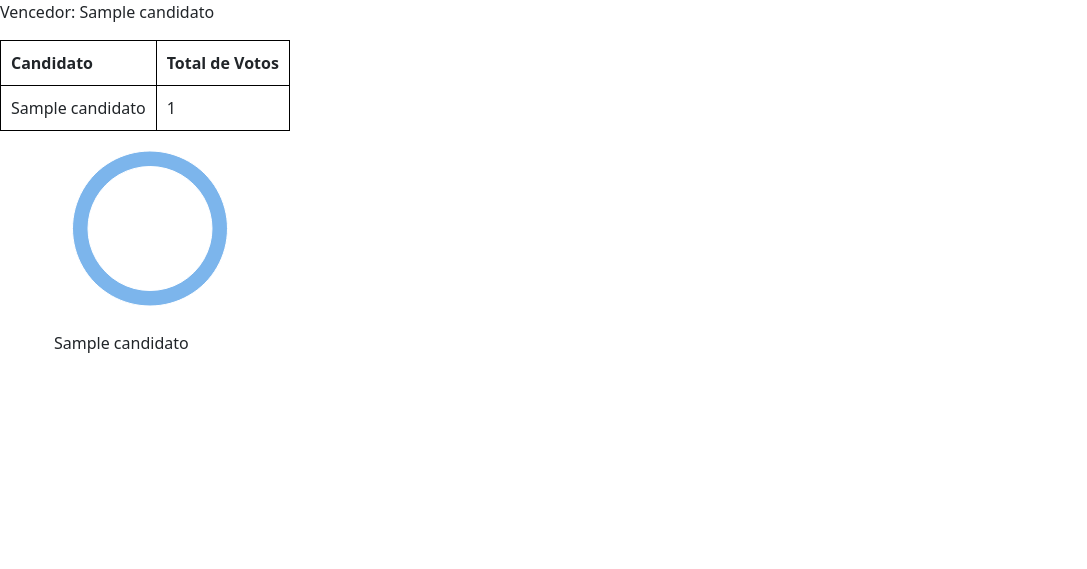
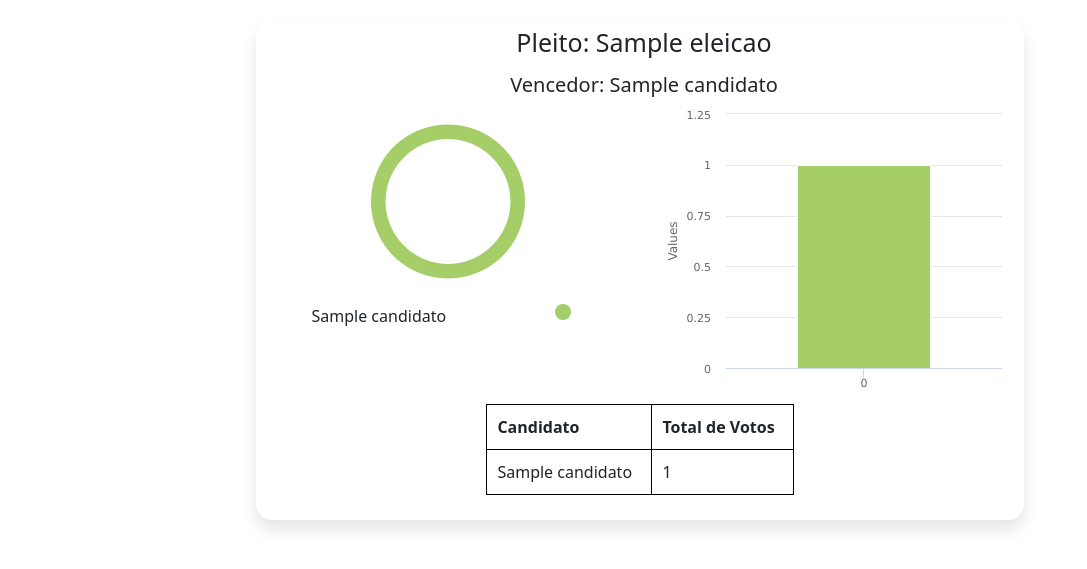
Before and after one commit to Matheus51bento/-Sele-o-Edital-001-2022-NADIC-IFRN, a Django app: page /resultado/1 in a window 1280 px wide. Shown: the part 56-625 px from the top of the page, without its empty margins (0-1087 px from the left). Run offline with Django 3.2, Linux system fonts and the light colour scheme; tables that the repository leaves empty hold one stand-in row (values such as "Sample post").

Commit message:
dashboards resultados

```diff
--- a/ElectSis/eleicao/templates/menu.html
+++ b/ElectSis/eleicao/templates/menu.html
@@ -31,7 +31,8 @@
                             <h5 class="card-title"><span style="vertical-align: top;">Cadastro Candidatos</span><span
                                     class="material-icons" style="margin-left: 10px;">&#xe7f0;</span></h5>
                             <p class="card-text">Aqui pode-se cadastras os candidatos de forma individual.</p>
-                        <a href="{% url 'cadastro candidato' %}" class="btn btn-primary botao-menu-par">Cadastrar</a>
+                            <a href="{% url 'cadastro candidato' %}"
+                               class="btn btn-primary botao-menu-par">Cadastrar</a>
                         </div>
                     </div>
                 </div>
@@ -47,7 +48,7 @@
                     <div class="card-par card text-center" style="width: 18rem;">
                         <div class="card-body">
                             <h5 class="card-title"><span style="vertical-align: top;">Votar</span><span
-                                class="material-icons" style="margin-left: 10px;">&#xe7f0;</span></h5>
+                                    class="material-icons" style="margin-left: 10px;">&#xe175;</span></h5>
                             <p class="card-text">Aqui pode-se encontrar eleições abertas e/ou finalizadas.</p>
                             <a href="{% url 'pleitos' %}" class="btn btn-primary botao-menu-par">Cadastrar</a>
                         </div>
@@ -57,5 +58,4 @@
             </div>
         </div>
 
-
 {% endblock %}
--- a/ElectSis/eleicao/templates/resultado.html
+++ b/ElectSis/eleicao/templates/resultado.html
@@ -10,9 +10,50 @@
 
 {% block content %}
 
-    <p>Vencedor: {{ vencedor }}</p>
+    <div class="d-flex justify-content-around" style="margin-top: 20px; margin-bottom: 20px; ">
 
-    <table>
+        <div class="row"
+             style="width: 60%; box-shadow: 0px 10px 16px rgba(0, 0, 0, 0.1); border-radius: 16px; padding-bottom: 25px;">
+
+
+            <p class="m-1"
+               style="font-size: 25px; text-align: center">Pleito: {{ titulo }}</p>
+            <p class="m-1"
+               style="font-size: 20px; text-align: center">Vencedor: {{ vencedor }}</p>
+
+            <div class="col-6">
+
+                <div class="d-flex justify-content-center">
+                    <div class="carteira-card" style="width: 300px;">
+
+                        <div id="chart" style="width:100%; height:200px; border-radius: 16px">
+
+                        </div>
+
+                        {% for key, value in dados_coloridos.items %}
+                            <div class="row" style="justify-content: center">
+                                <div class="col-9">
+                                    <span>{{ key }}</span>
+                                </div>
+                                <div class="col-2">
+                                    <div style="background-color: {{ value }}; border-radius: 8px; height: 16px; width: 16px"></div>
+                                </div>
+                            </div>
+                        {% endfor %}
+
+                    </div>
+                </div>
+
+            </div>
+
+            <div class="col-6">
+
+                <div id="container" style="height: 300px;"></div>
+
+            </div>
+
+
+            <table style="margin: auto; width: 40%;">
 
                 <tr>
                     <th>Candidato</th>
@@ -29,23 +70,8 @@
 
             </table>
 
-    <div class="carteira-card" style="width: 300px;">
-
-        <div id="chart" style="width:100%; height:200px; border-radius: 16px">
 
         </div>
-
-        {% for key, value in candidatos.items %}
-            <div class="row" style="justify-content: center">
-                <div class="col-6">
-                    <span>{{ key }}</span>
-                </div>
-                <div class="col-2">
-                    <div style="background-color: {{ value }}; border-radius: 8px; height: 16px; width: 16px"></div>
-                </div>
-            </div>
-        {% endfor %}
-
     </div>
 
 
@@ -55,18 +81,18 @@
 
     <script src="https://code.highcharts.com/highcharts.js"></script>
     <script>
-        {#const cores = "{{ cores }}".replaceAll(", ", "").split("&#x27;")#}
-        {##}
-        {#for (let i = 0; i < cores.length; i = i + 1) {#}
-        {#    if (cores[i] === "" || cores[i] === "[" || cores[i] === "]") {#}
-        {#        cores.splice(i, 1);#}
-        {#    }#}
-        {#}#}
-        {##}
-        {#Highcharts.setOptions({#}
-        {#    // colors: ["(220, 168, 47)"]#}
-        {#    colors: cores#}
-        {#});#}
+        const cores = "{{ cores }}".replaceAll(", ", "").split("&#x27;")
+
+        for (let i = 0; i < cores.length; i = i + 1) {
+            if (cores[i] === "" || cores[i] === "[" || cores[i] === "]") {
+                cores.splice(i, 1);
+            }
+        }
+
+        Highcharts.setOptions({
+            // colors: ["(220, 168, 47)"]
+            colors: cores
+        });
 
         document.addEventListener("DOMContentLoaded", function () {
             var chart1 = new Highcharts.Chart({
@@ -108,6 +134,37 @@
             });
         });
 
+        Highcharts.chart('container', {
+            chart: {
+                type: 'column'
+            },
+            title: {
+                text: ''
+            },
+            legend: {enabled: false},
+            credits: {
+                enabled: false
+            },
+            plotOptions: {
+                series: {
+                    enableMouseTracking: false,
+                },
+            },
+            series: [
+                {% for entry in dados %}
+                    {
+                        data: [{{ entry }}]
+                    }
+
+                    {% if not forloop.last %}
+                        ,
+                        {{ else }}
+                    {% endif %}
+                {% endfor %}
+            ]
+        });
+
+
     </script>
 
 
--- a/ElectSis/eleicao/views.py
+++ b/ElectSis/eleicao/views.py
@@ -8,13 +8,14 @@ from django.core.exceptions import PermissionDenied
 from django.http.response import HttpResponseRedirect
 from random import randint
 
+
 # Create your views here.
 
 def index(request):
     return render(request, "menu.html")
 
+
 def voto_view(request, id):
-
     eleicao = Eleicao.objects.get(pk=id)
 
     candidatos = eleicao.candidatos.all()
@@ -26,9 +27,9 @@ def voto_view(request, id):
         if request.method == "POST":
 
             # confirm_vote = Voto.objects.filter(eleitor=request.POST["cpf"], pleito=eleicao)
-            cpfs =request.POST["cpf"]
-            cpfs = cpfs.replace('-','')
-            cpfs = cpfs.replace('.','')
+            cpfs = request.POST["cpf"]
+            cpfs = cpfs.replace('-', '')
+            cpfs = cpfs.replace('.', '')
             confirm_vote = Voto.objects.filter(eleitor=cpfs, pleito=eleicao)
 
             if not len(confirm_vote):
@@ -55,7 +56,6 @@ def voto_view(request, id):
 
 
 def pleitos_view(request):
-
     eleicoes = Eleicao.objects.all()
 
     hoje = date.today()
@@ -80,10 +80,11 @@ def pleitos_view(request):
 
             finalizadas.append(eleicoes[pleito])
 
-    return render(request, "list_pleitos.html", {'cadastradas': cadastradas, 'andamento': em_andamento, 'finalizadas': finalizadas})
+    return render(request, "list_pleitos.html",
+                  {'cadastradas': cadastradas, 'andamento': em_andamento, 'finalizadas': finalizadas})
+
 
 def cad_eleicao(request):
-
     candidatos = Candidato.objects.all()
 
     if request.method == 'POST':
@@ -124,16 +125,15 @@ def cad_eleicao(request):
         else:
             messages.error(request, "Selecione os candidatos")
 
-
-        return render(request, "cadastro_eleicao.html", {'candidatos':candidatos})
+        return render(request, "cadastro_eleicao.html", {'candidatos': candidatos})
 
     else:
         form = EleicaoForm()
 
-        return render(request, "cadastro_eleicao.html", {'form':form, 'candidatos':candidatos   })
+        return render(request, "cadastro_eleicao.html", {'form': form, 'candidatos': candidatos})
+
 
 def cad_candidadto(request):
-
     if request.method == "POST":
 
         forms = CandidatoForm(request.POST)
@@ -166,8 +166,8 @@ def cad_candidadto(request):
 
         return render(request, "cadastro_candidato.html", {'form': form})
 
+
 def resultados_view(request, id):
-
     eleicao = Eleicao.objects.get(pk=id)
 
     if eleicao.get_status() is "finalizada":
@@ -184,16 +184,23 @@ def resultados_view(request, id):
 
         vencedor = sort_orders[0][0]
         final = dict(sort_orders)
-        print(final)
+        # print(final)
 
         dados = list(final.values())
 
         colors = []
+        chaves = list(final.keys())
+        dados_coloridos = {}
 
         for i in range(len(dados)):
             colors.append('#%06X' % randint(0, 0xFFFFFF))
+            dados_coloridos[chaves[i]] = colors[i]
 
-        return render(request, "resultado.html", {'vencedor': vencedor, 'candidatos': final, 'dados':dados, 'cores': colors})
+        print(dados_coloridos)
+
+        return render(request, "resultado.html",
+                      {'vencedor': vencedor, 'chaves': chaves, 'dados_coloridos': dados_coloridos, 'candidatos': final,
+                       'dados': dados, 'cores': colors, 'titulo': eleicao.nome})
 
     else:
 
```
Lines whose indentation alone changed are shown as unchanged.
